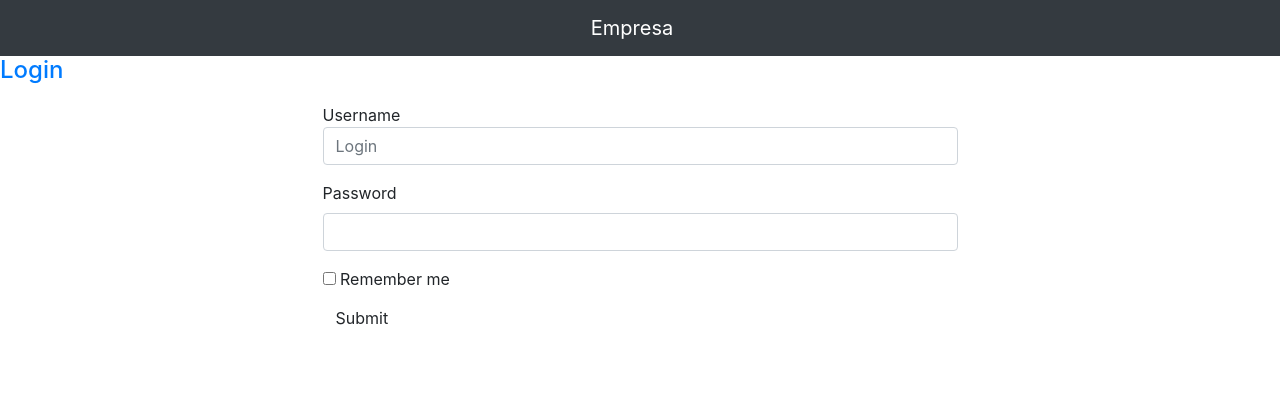
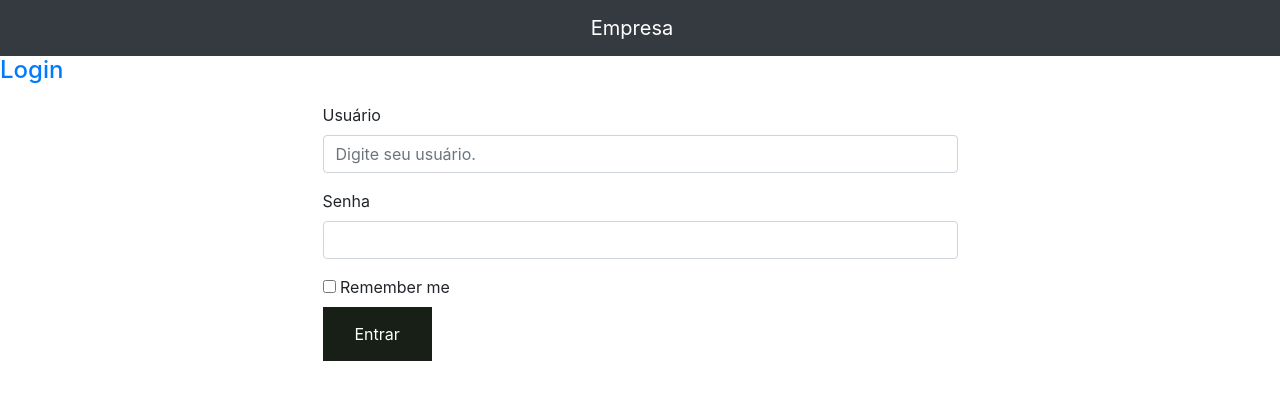
Before and after one commit to xjhofernandes/ProjetoPython, a Flask app: template app/templates/login.html in a window 1280 px wide. Shown: the top 400 px of the page. Run offline with Flask 2, Linux system fonts and the light colour scheme; the template is opened without the code that fills it, so the values that code supplies are empty, except form fields; tables that the repository leaves empty hold one stand-in row (values such as "Sample post"); form fields are guessed from the names that the template uses; some libraries are stand-ins or nearby versions.

Commit message:
Remove unnecessary
Re

```diff
--- a/app/templates/login.html
+++ b/app/templates/login.html
@@ -7,16 +7,28 @@
     margin: auto;
     width: 50%;
     padding: 10px;
-  }</style>
+  }
+
+.button {
+    background-color: rgb(23, 31, 23); /* Green */
+    border: none;
+    color: white;
+    padding: 15px 32px;
+    text-align: center;
+    text-decoration: none;
+    display: inline-block;
+    font-size: 16px;
+  }
+</style>
 
 <div class="row">
     <div class="center">
         <form action="" method="POST">
             {{ form.csrf_token }}
             <div class ="form-group">
-                <labe>Username</labe>
+                <label>Usuário</label>
                 {{ form.username(class="form-control",
-                placeholder="Login") }}
+                placeholder="Digite seu usuário.") }}
                 {% if form.errors.username %}
                     <div class="alert alert-danger" role="alert">
                             A simple danger alert—check it out!
@@ -24,7 +36,7 @@
                 {% endif %}
             </div>
             <div class ="form-group">
-                <label>Password</label>
+                <label>Senha</label>
                 {{ form.password(class="form-control") }}
             </div>
             <div class="checkbox">
@@ -32,7 +44,7 @@
                     {{ form.remember_me }} Remember me
                 </label>
             </div>
-            <button type="submit" class="btn btn-default">Submit</button>
+            <button type="submit" class="button">Entrar</button>
         </form>
     </div>
 </div>
--- a/app/templates/todo.html
+++ /dev/null
@@ -1 +0,0 @@
-<h1>Hello, World!</h1>
```
Also changed, not shown: app/controllers/default.py (+4 -6 lines).
